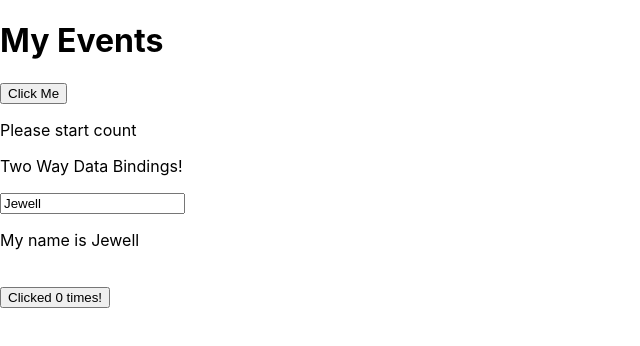
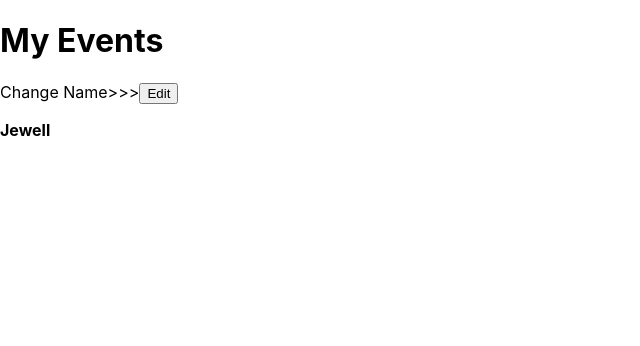
Before and after one commit to mdajgarhossain/React-Redux-Workshop, a React app: page / in a window 1280 px wide. Shown: the top 346 px of the page, without its empty margins (0-640 px from the left). Built offline with nearby package versions, Linux system fonts and the light colour scheme; the HTML template or start-up script is replaced by a standard one.

Commit message:
Event, Multiple Events, Two-Way-Data bindings, Conditional rendering

```diff
--- /dev/null
+++ b/src/components/my_events/change_name.jsx
@@ -0,0 +1,66 @@
+import React, { Component } from 'react'
+
+class ChangeName extends Component {
+
+    state = {
+        name: 'Jewell',
+        isEditable: false
+    };
+
+    handleChange = (event) => {
+        this.setState({
+            name: event.target.value
+        });
+    }
+
+    handleEdit = () => {
+        this.setState({
+            isEditable: true
+        });
+    }
+
+    handleEnter = (event) => {
+        if(event.key === 'Enter') {
+            if(event.target.value) {
+                this.setState({
+                    isEditable: false
+                });
+            }
+        }
+    }
+
+    //A little different from workshop coding. For details to see the video day-5 1h:48m
+    handleBlur = (event) => {
+        if(event.target.value) {
+            this.setState({
+                isEditable: false
+            });
+        }
+    }
+
+
+    render() {
+        return (
+            <div>
+                <p>Change Name>>><button onClick={this.handleEdit}>Edit</button></p>
+                {
+                    this.state.isEditable ? (
+                    <input
+                    className='form-control'
+                    placeholder='Change your name'
+                    value={this.state.name}
+                    onChange={this.handleChange}
+                    onKeyPress={this.handleEnter}
+                    onBlur={this.handleBlur}
+                    /> ) : (
+                    <p onDoubleClick={this.handleEdit} onClick={() => console.log('Single Click!')}>
+                        <strong>{this.state.name}</strong>
+                    </p> )
+                }
+
+            </div>
+        )
+    }
+}
+
+export default ChangeName;
--- a/src/components/my_events/index.jsx
+++ b/src/components/my_events/index.jsx
@@ -1,14 +1,17 @@
 import React, { Component } from 'react';
 import ClickMe from './click_me';
 import TwoWayData from './two_way_data';
+import ChangeName from './change_name';
 
 class MyEvents extends Component {
     render() {
         return (
             <div>
                 <h1>My Events</h1>
-                <ClickMe />
-                <TwoWayData />
+                {/* <ClickMe />
+                <TwoWayData /> */}
+
+                <ChangeName />
             </div>
         )
     }
```
